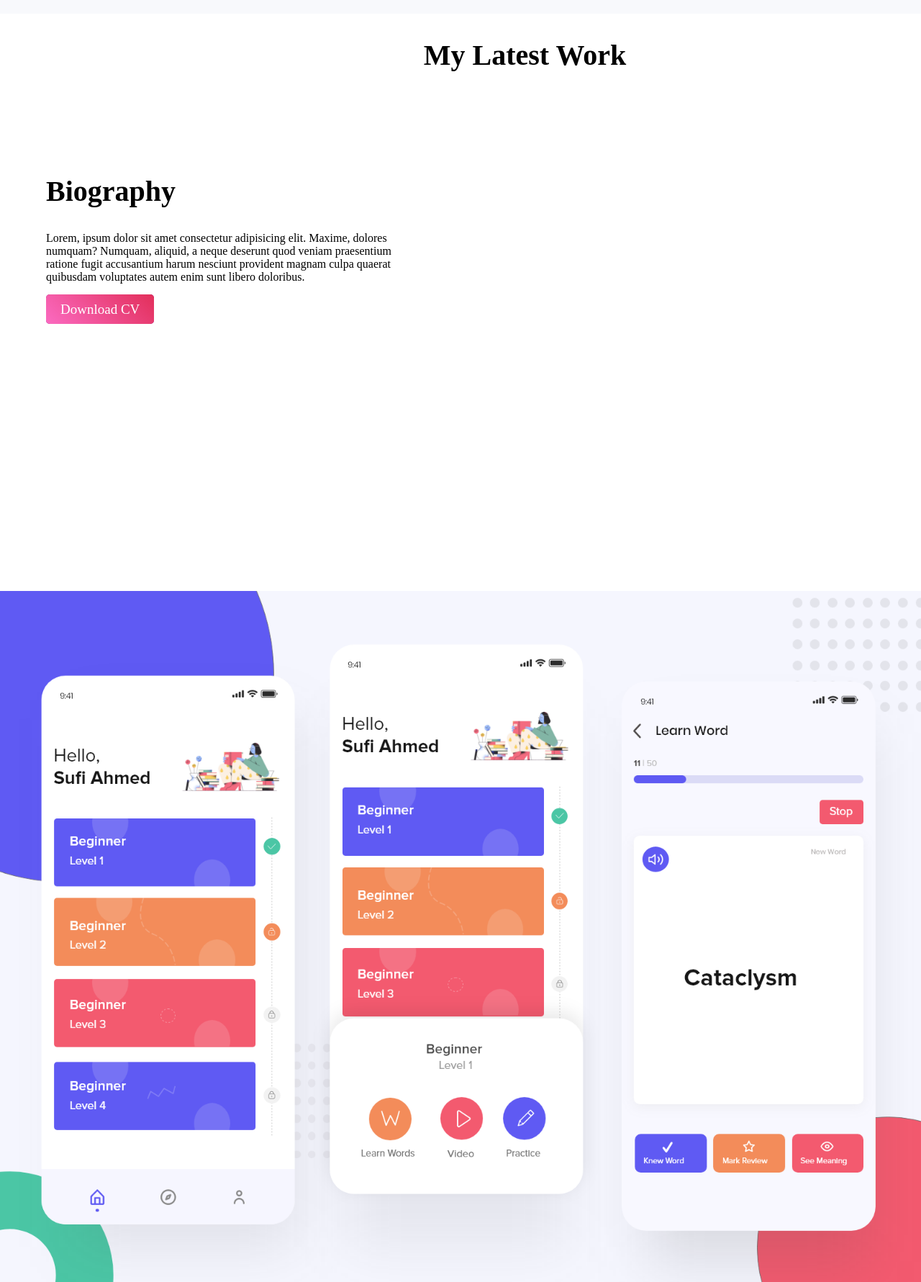
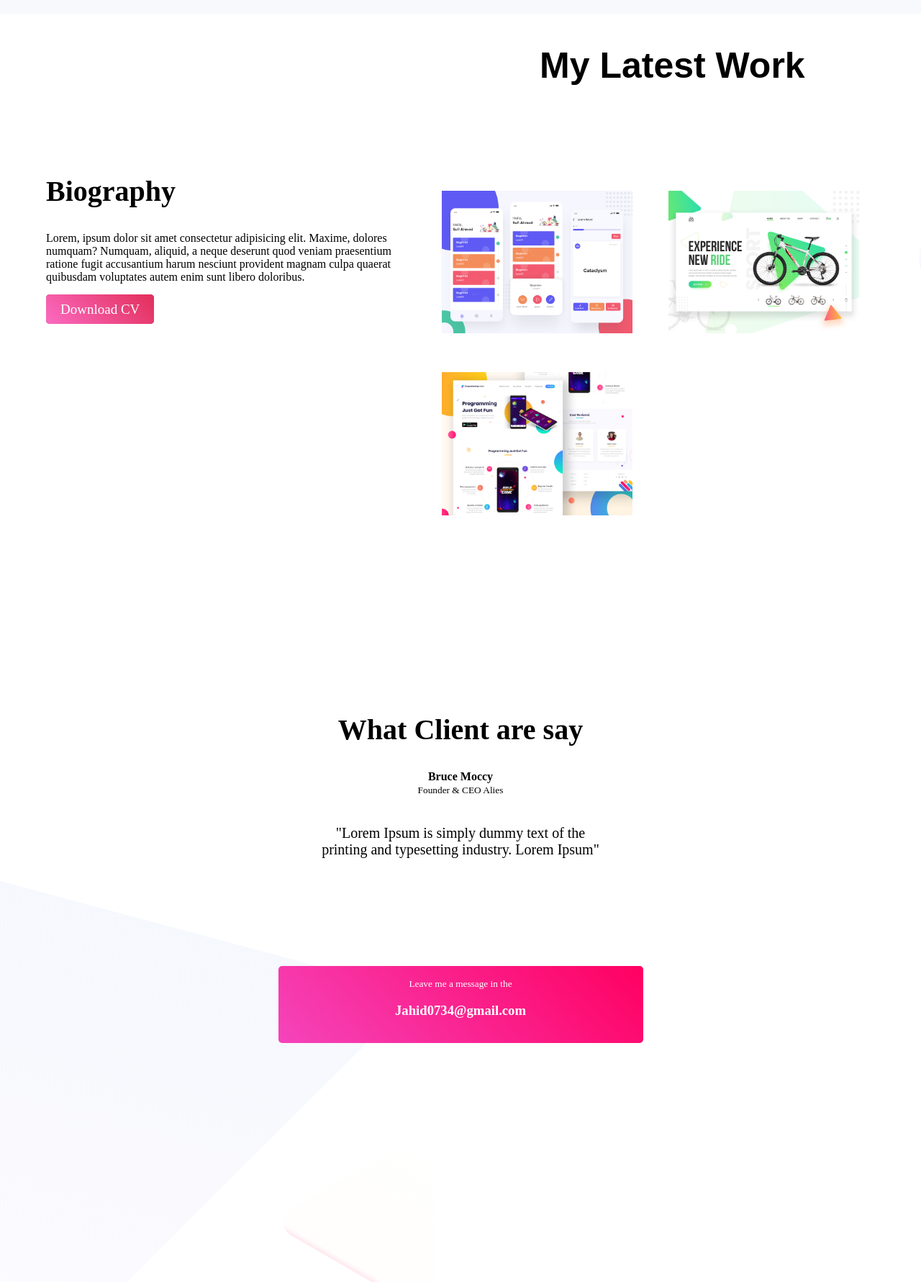
Before and after one commit to Hasan0734/personal-website, a plain HTML site: page index.html in a window 1280 px wide. Shown: the part 1980-3761 px from the top of the page at 72% size. Drawn offline with Linux system fonts and the light colour scheme.

Commit message:
personal website compelet

```diff
--- a/index.html
+++ b/index.html
@@ -1,5 +1,6 @@
 <!DOCTYPE html>
 <html lang="en">
+
 <head>
     <meta charset="UTF-8">
     <meta http-equiv="X-UA-Compatible" content="IE=edge">
@@ -7,14 +8,15 @@
     <title>My Personal Website</title>
     <link rel="stylesheet" href="style.css">
 </head>
+
 <body>
-<section  class="top-section">
+    <section class="top-section">
 
         <div class="half-width top-content">
             <h2>Hello I'm</h2>
             <h1> Jahid Hasan </h1>
             <p>You might saw me jumping, climbing buildings, and stopping trains. <br>
-                But  nobody pays me a dime tor that work.</p>
+                But nobody pays me a dime tor that work.</p>
 
             <a class="button" href="http://www.facebook.com/Jahid07">HERE ME</a>
         </div>
@@ -30,15 +32,48 @@
         </div>
         <div class="half-width bio-content">
             <h2>Biography</h2>
-        <p>Lorem, ipsum dolor sit amet consectetur adipisicing elit. Maxime, dolores numquam? Numquam, aliquid, a neque deserunt quod veniam praesentium ratione fugit accusantium harum nesciunt provident magnam culpa quaerat quibusdam voluptates autem enim sunt libero doloribus.</p>
+            <p>Lorem, ipsum dolor sit amet consectetur adipisicing elit. Maxime, dolores numquam? Numquam, aliquid, a
+                neque deserunt quod veniam praesentium ratione fugit accusantium harum nesciunt provident magnam culpa
+                quaerat quibusdam voluptates autem enim sunt libero doloribus.</p>
             <a class="button" href="http://www.facebook.com/Jahid07">Download CV</a>
         </div>
     </section>
-    <h2>My Latest Work</h2>
+    <div class="work-section">
+        <h2 class="experience">My Latest Work</h2>
         <div class="work-area">
-        <img src="latest-work/work-1.png" width="50%" alt="">
+
+            <div class="latest-work">
+                <img src="latest-work/work-1.png" alt="">
+            </div>
+            <div class="latest-work">
+                <img src="latest-work/work-2.jpg" alt="">
+            </div>
+            <div class="latest-work">
+                <img src="latest-work/work-3.jpg" alt="">
+            </div>
+        </div>
+    </div>
+
+    <section class="footer-section">
+        <div class="footer-content">
+            <h2>What Client are say</h2>
+            <div class="client-name">
+                <h4>Bruce Moccy</h4>
+                <small>Founder & CEO Alies</small>
 
             </div>
+            <p>"Lorem Ipsum is simply dummy text of the <br>
+                printing and typesetting industry. Lorem Ipsum"
+            </p>
+        </div>
+        <div class="massage-box">
+            <small>Leave me a message in the</small>
+            <h3>Jahid0734@gmail.com</h3>
+        </div>
+    </section>
+    <footer>
+        <p>Jahid Initative © 2021 All rights Reseverd</p>
+    </footer>
+</body>
 
-</body>
 </html>
--- a/style.css
+++ b/style.css
@@ -72,7 +72,53 @@ p{
 }
 .work-area{
     height: 450px;
+    margin-left: 220px;
+    margin-top: 120px;
 }
 .work-area img{
     width: 100%;
+
 }
+.experience{
+    text-align: center;
+    font-size: 50px;
+    font-family:  sans-serif;
+    font-weight: 700;
+}
+.latest-work{
+    width: 25%;
+    float: left;
+    padding: 15px;
+    margin: 10px;
+}
+.work-section{
+
+    background-image: url(images/latest-work-bg.png);
+    background-repeat: no-repeat;
+}
+.footer-section{
+    text-align: center;
+    background-image: url(images/footer-bg.png);
+}
+.footer-content{
+    margin-top: 300px;
+}
+.footer-content p{
+    margin-top: 40px;
+    font-size: 20px;
+    margin-bottom: 150px;
+}
+.client-name h4{
+    margin: 0;
+}
+.massage-box{
+    color: white;
+    margin: auto;
+    padding: 15px 25px;
+    width: 457px;
+    background-image: linear-gradient(45deg, #f544bb, #ff0061);
+    border-radius: 5px;
+}
+footer{
+    text-align:center ;
+}
```
Lines whose indentation alone changed are shown as unchanged.
